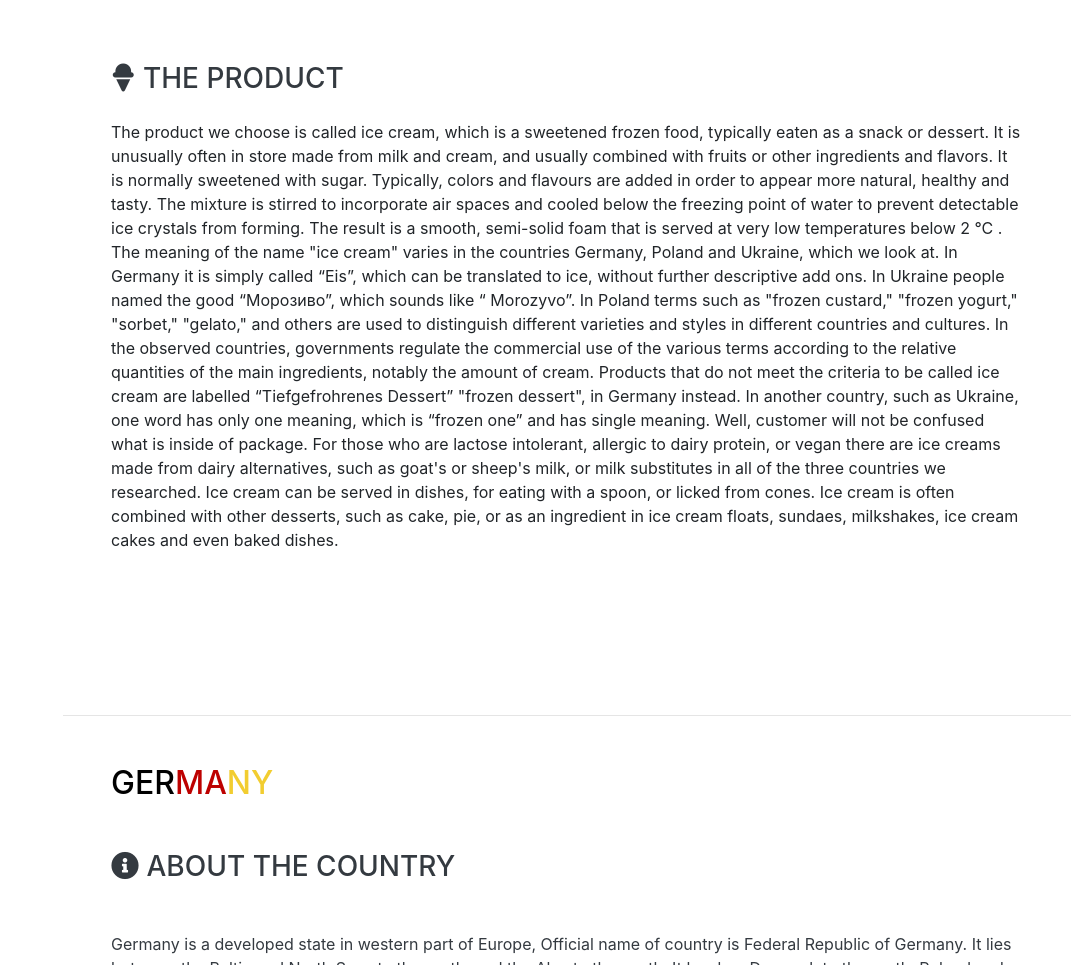
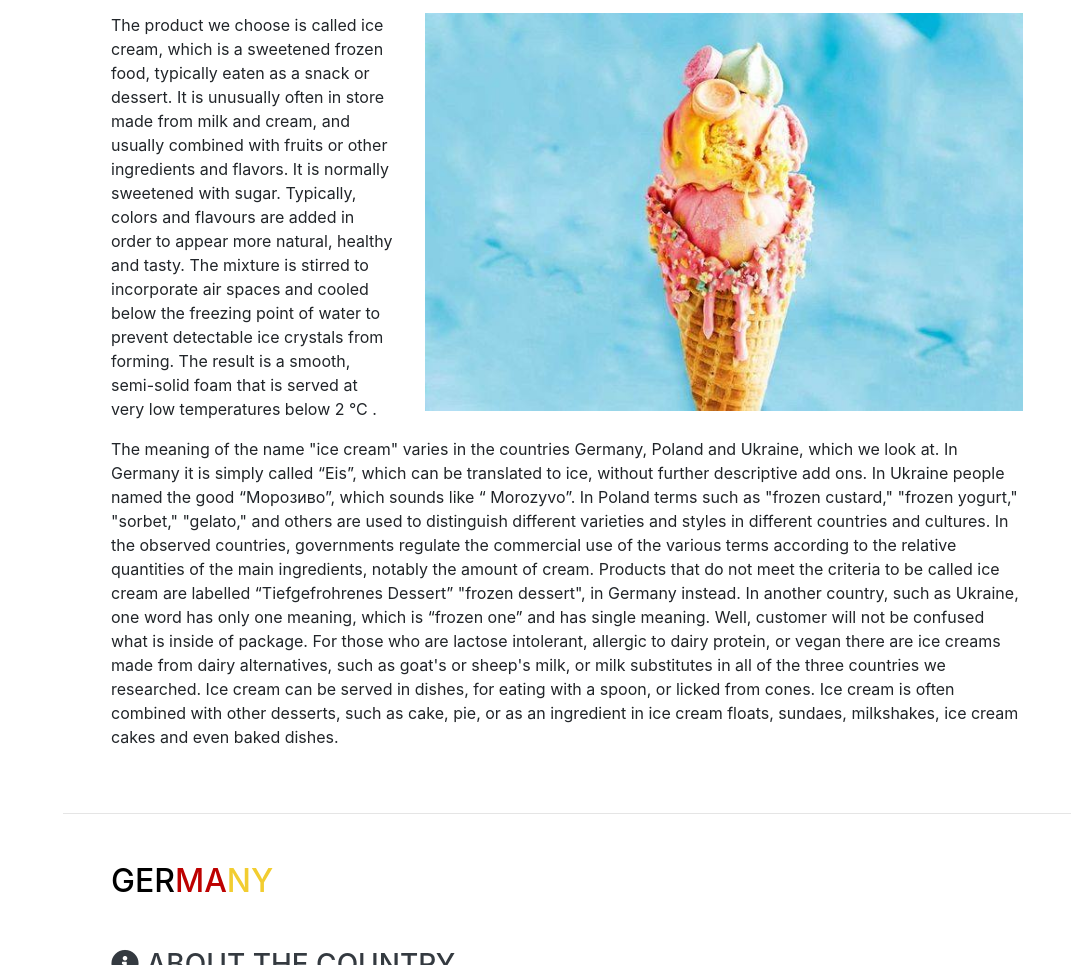
Before and after one commit to pedrofilipefontes/market-analysis-project, a website with bundled scripts: page index.html in a window 1280 px wide. Shown: the part 1835-2800 px from the top of the page, without its empty margins (209-1280 px from the left). Built offline with nearby package versions, Linux system fonts and the light colour scheme; a web font is replaced by a local one.

Commit message:
add ice photo

```diff
--- a/index.html
+++ b/index.html
@@ -208,13 +208,24 @@
       <div class="w-100">
         <h3 class="mb-0"><i class="fas fa-ice-cream"></i> The Product</h3>
 
-        <p class="mt-4">The product we choose is called ice cream, which is a sweetened frozen food, typically eaten as
+        <div class="row mt-3">
+          <div class="col-md-4 col">
+            <p>The product we choose is called ice cream, which is a sweetened frozen food, typically eaten as
                 a snack or dessert. It is unusually often in store made from milk and cream, and usually combined with fruits
                 or other ingredients and flavors. It is normally sweetened with sugar.
                 Typically, colors and flavours are added in order to appear more natural, healthy and tasty. The mixture is
                 stirred to incorporate air spaces and cooled below the freezing point of water to prevent detectable ice
                 crystals from forming. The result is a smooth, semi-solid foam that is served at very low temperatures below 2
-          °C .
+                °C .</p>
+          </div>
+          <div class="col-md-8 col">
+            <img class="img-fluid" src="img/ice-cream.jpg" alt="ice-photo">
+          </div>
+        </div>
+
+        <div class="row">
+          <div class="col">
+            <p>
               The meaning of the name "ice cream" varies in the countries Germany, Poland and Ukraine, which we look at. In
           Germany it is simply called “Eis”, which can be translated to ice, without further descriptive add ons. In
           Ukraine people named the good “Морозиво”, which sounds like “ Morozyvo”. In Poland terms such as "frozen
@@ -230,7 +241,8 @@
           with other desserts, such as cake, pie, or as an ingredient in ice cream floats, sundaes, milkshakes, ice
           cream cakes and even baked dishes.
             </p>
-
+          </div>
+        </div>
 
       </div>
     </section>
```
Also changed, not shown: img/ice-cream.jpg (added), 1 other file. Lines whose indentation alone changed are shown as unchanged.
